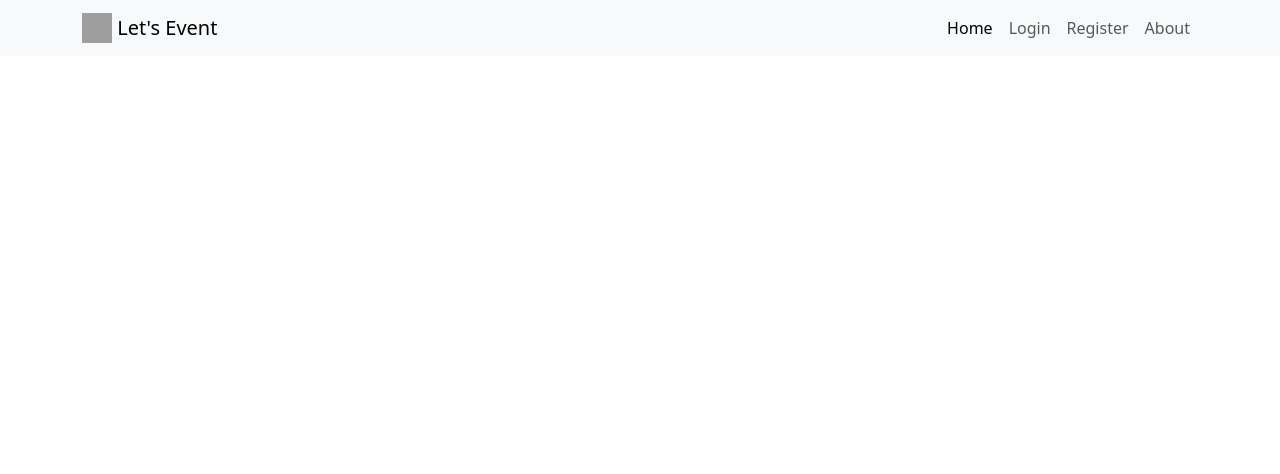
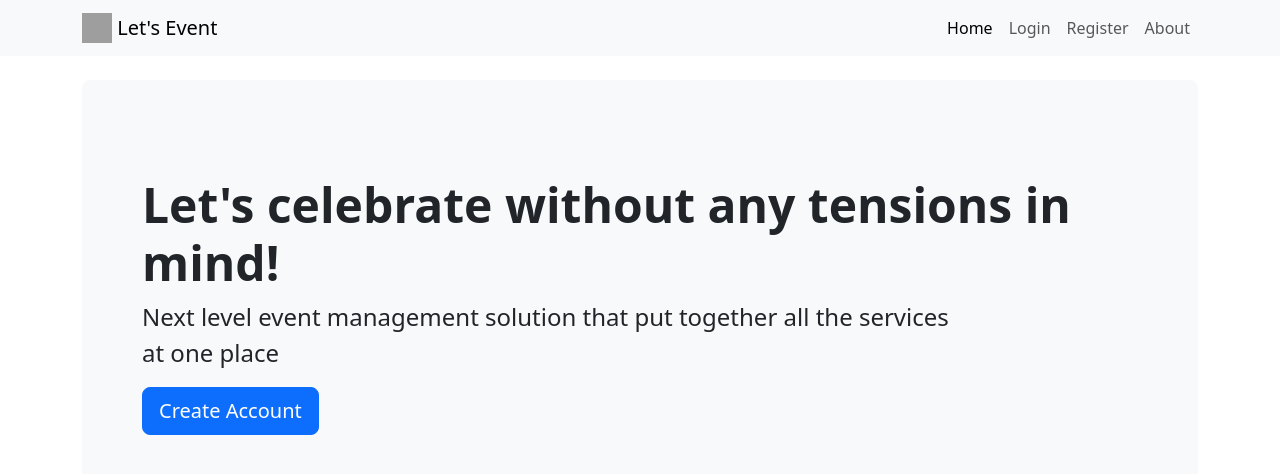
Before and after one commit to srinivasreddysagi/lets-event, a Next.js app in the folder client/: page / in a window 1280 px wide. Shown: the top 474 px of the page. Built offline with nearby package versions, Linux system fonts and the light colour scheme; grey boxes are pictures that could not be loaded.

Commit message:
Site content in Landing and About pages

```diff
--- /dev/null
+++ b/client/src/assets/content/SiteContent.json
@@ -0,0 +1,12 @@
+{
+    "landingPage": {
+        "pickupLine": "Let's celebrate without any tensions in mind!",
+        "details": "Next level event management solution that put together all the services at one place",
+        "createAccount": "Create Account"
+    },
+    "aboutPage": {
+        "pickupLine": "Get to know more about us!",
+        "details": "Our mission is to create a channel for the celebrants to find wide range of services",
+        "createAccount": "Leave your tensions with us!!"
+    }
+}
--- a/client/src/components/layouts/LandingPage/index.tsx
+++ b/client/src/components/layouts/LandingPage/index.tsx
@@ -1,10 +1,21 @@
 import React, { FC } from "react";
+import Jambotron from "../../common/Jambotron/Jambotron";
 import NavBar from "../../NavBar";
+import content from '../../../assets/content/SiteContent.json';
+import appData from "../../../assets/content/AppDetails.json";
 
 export const LandingPage: FC = () => {
     return (
         <>
             <NavBar />
+            <main className="container py-4">
+                <Jambotron
+                    pickupLine={content.landingPage.pickupLine}
+                    moreDetails={content.landingPage.details}
+                    label={content.landingPage.createAccount}
+                    link={appData.routes.data[2].path}
+                />
+            </main>
         </>
     );
 };
```
Also changed, not shown: client/src/components/layouts/AboutPage/index.tsx (+11 -0 lines).
